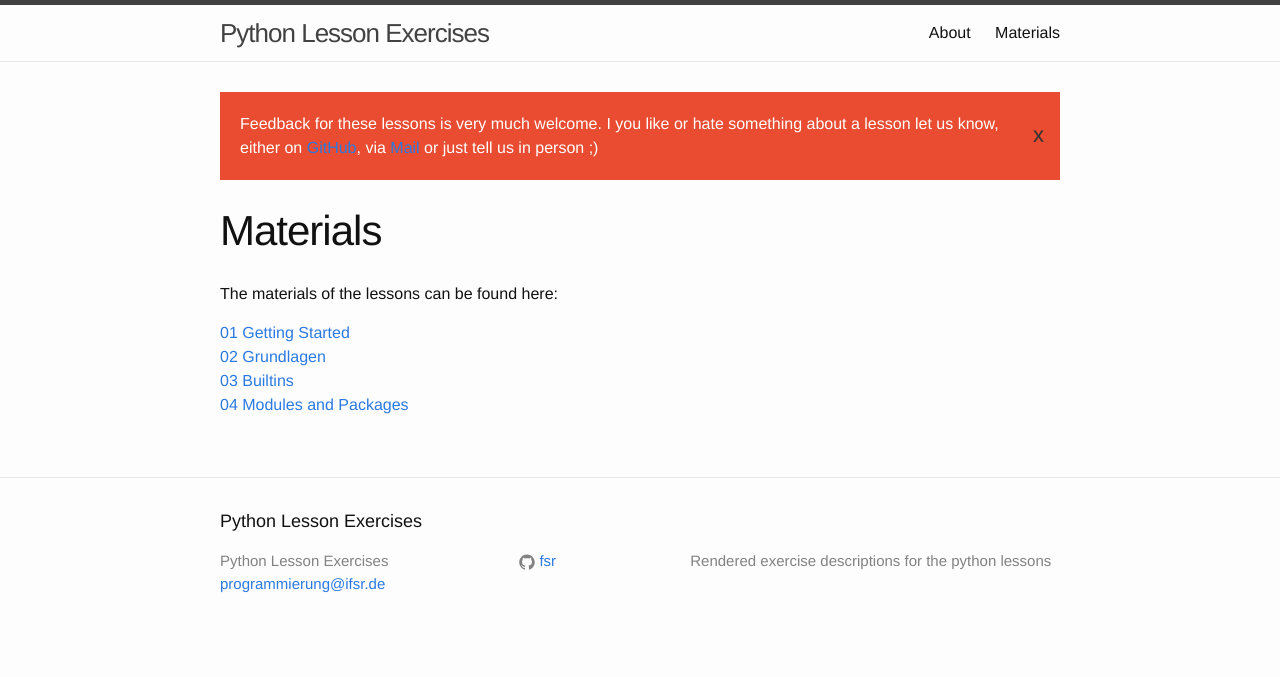
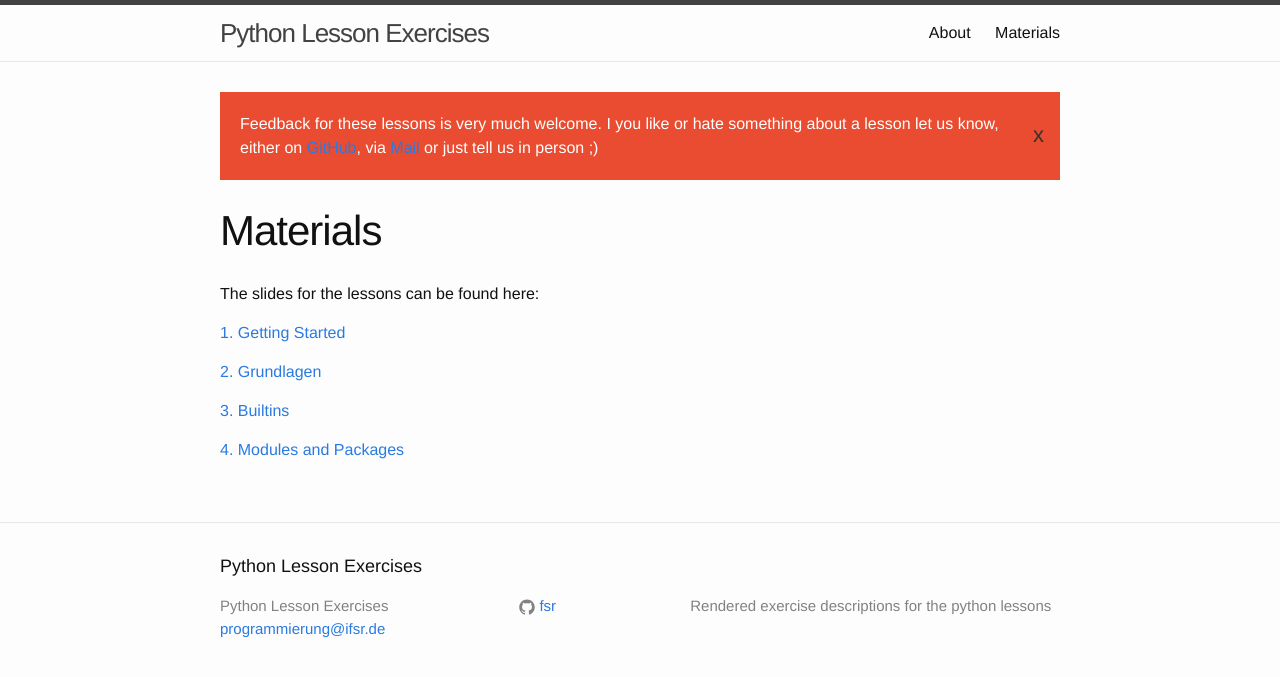
Before and after one commit to fsr/python-lessons, a Jekyll site: the page built from material.md, in a window 1280 px wide. Shown: the top 677 px of the page. Built offline with Jekyll 4.4.1, drawn with Linux system fonts in a browser that asks for light colours.

Commit message:
modified materials to be more dynamically generated based on a data file

```diff
--- a/material.md
+++ b/material.md
@@ -4,9 +4,8 @@
 permalink: /materials/
 ---
 
-The materials of the lessons can be found here:
+The slides for the lessons can be found here:
 
-[01 Getting Started](https://ifsr.de/kurs-materialien/python/01_getting_started.pdf){:target="_blank"}
-[02 Grundlagen](https://ifsr.de/kurs-materialien/python/02_grundlagen.pdf){:target="_blank"}
-[03 Builtins](https://ifsr.de/kurs-materialien/python/03_builtins.pdf){:target="_blank"}
-[04 Modules and Packages](https://ifsr.de/kurs-materialien/python/04_modules_and_packages.pdf){:target="_blank"}
+{% for slide in site.data.materials.slides %}
+[{{ slide.number }}. {{ slide.name }}]({{slide.url}}){:target="_blank"}
+{% endfor %}
```
Also changed, not shown: _data/materials.yml (added, +17 -0 lines).
